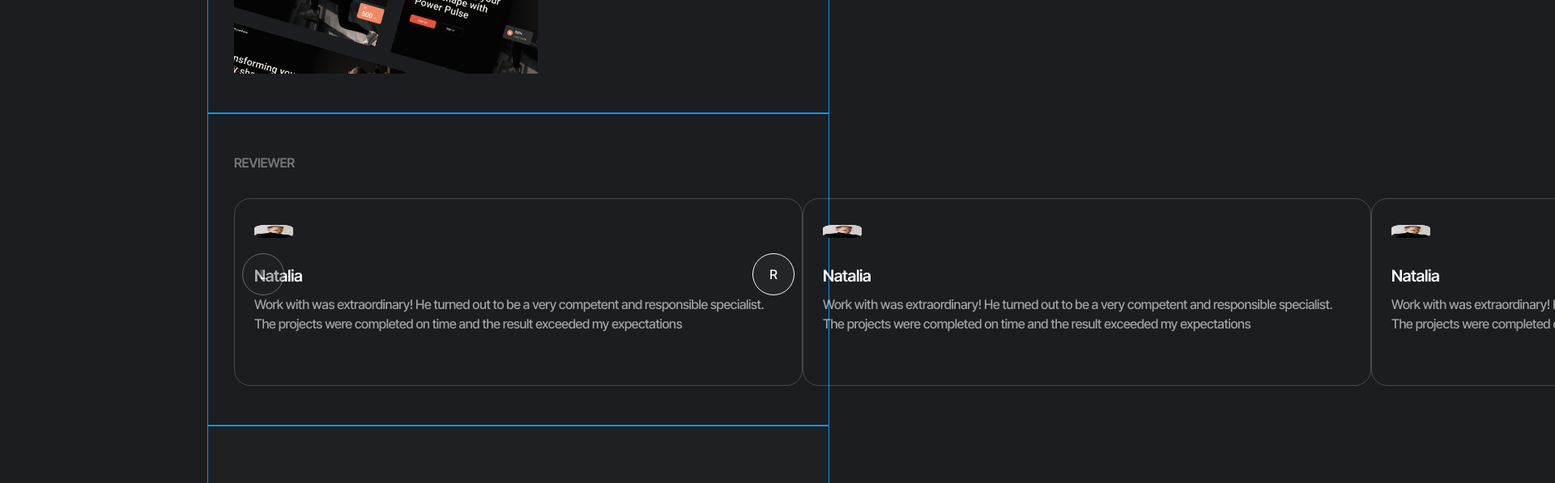
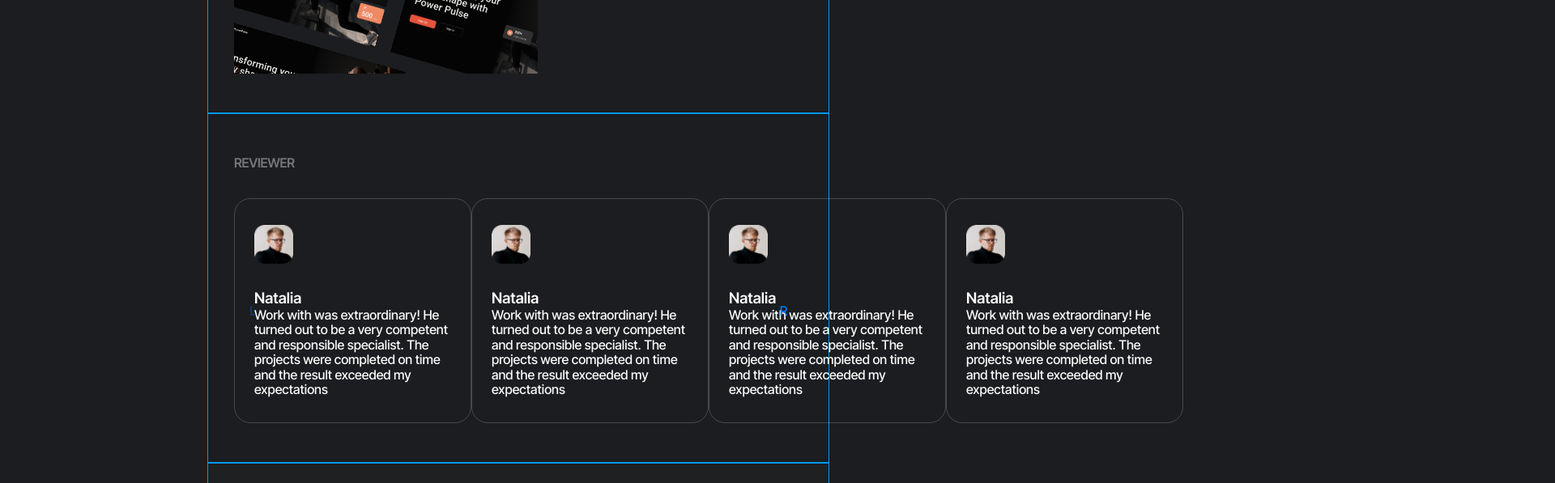
Before and after one commit to bahioiiia/portfolio-7, a website built with Vite: page src/index.html in a window 1280 px wide. Shown: the part 7960-8557 px from the top of the page at 81% size, 1920 px wide, since content can reach past the window. Built offline with nearby package versions, Linux system fonts and the light colour scheme; what accordion-js would draw is missing.

Commit message:
Update reviews.css

```diff
--- a/src/css/reviews.css
+++ b/src/css/reviews.css
@@ -1,5 +1,4 @@
 .reviews {
-    color: var(--red);
 }
 
 
@@ -7,10 +6,10 @@
     position: relative;
     height: 100%;
 }
-
-.reviews-swiper .reviews-swiper-wrapper {
+/* ok */
+/* .reviews-swiper .reviews-swiper-wrapper {
     display: flex;
-}
+} */
 
 .reviews-swiper .reviews-swiper-slide {
     /* width: 100%; */
@@ -23,23 +22,23 @@
 .reviews-picture {
     width: 48px;
     height: 48px;
-    padding-bottom: 32px;
-    border-radius: 10px #E0E0E0;
+    margin-bottom: 32px;
+    border-radius: 10px;
 }
 
 .reviews-item {
-    /* width: 296px;
-    height: 238px; */
-    /* display: flex; */
+    max-width: 293px;
+    height: 500px;
+    display: flex;
     padding: 32px 24px;
-    /* flex-direction: column; */
+    flex-direction: column;
     align-items: flex-start;
-    /* gap: 32px; */
+    gap: 32px;
     border-radius: 20px;
     border: 1px solid rgba(250, 250, 250, 0.20);
 }
 
-.reviews-subtitle {
+/* .reviews-subtitle {
     align-self: stretch;
     color: #FAFAFA;
     font-family: "Inter Tight";
@@ -80,19 +79,6 @@
     z-index: 99;
 }
 
-.reviews-swiper .swiper-button-next {
-    /* right: 10px; */
-}
-
-.reviews-swiper .swiper-button-prev {
-    /* left: 10px; */
-}
-
-.reviews-swiper .swiper-button-next::after,
-.reviews-swiper .swiper-button-prev::after {
-    content: "";
-    color: var(--wht);
-}
 
 .tablet {
     display: none;
@@ -126,4 +112,18 @@
     .tablet-desktop {
         display: block;
     }
+} */
+
+.reviews-swiper .swiper-button-next {
+    /* right: 10px; */
 }
+
+.reviews-swiper .swiper-button-prev {
+    /* left: 10px; */
+}
+
+.reviews-swiper .swiper-button-next::after,
+.reviews-swiper .swiper-button-prev::after {
+    content: "";
+    color: var(--wht);
+}
```
